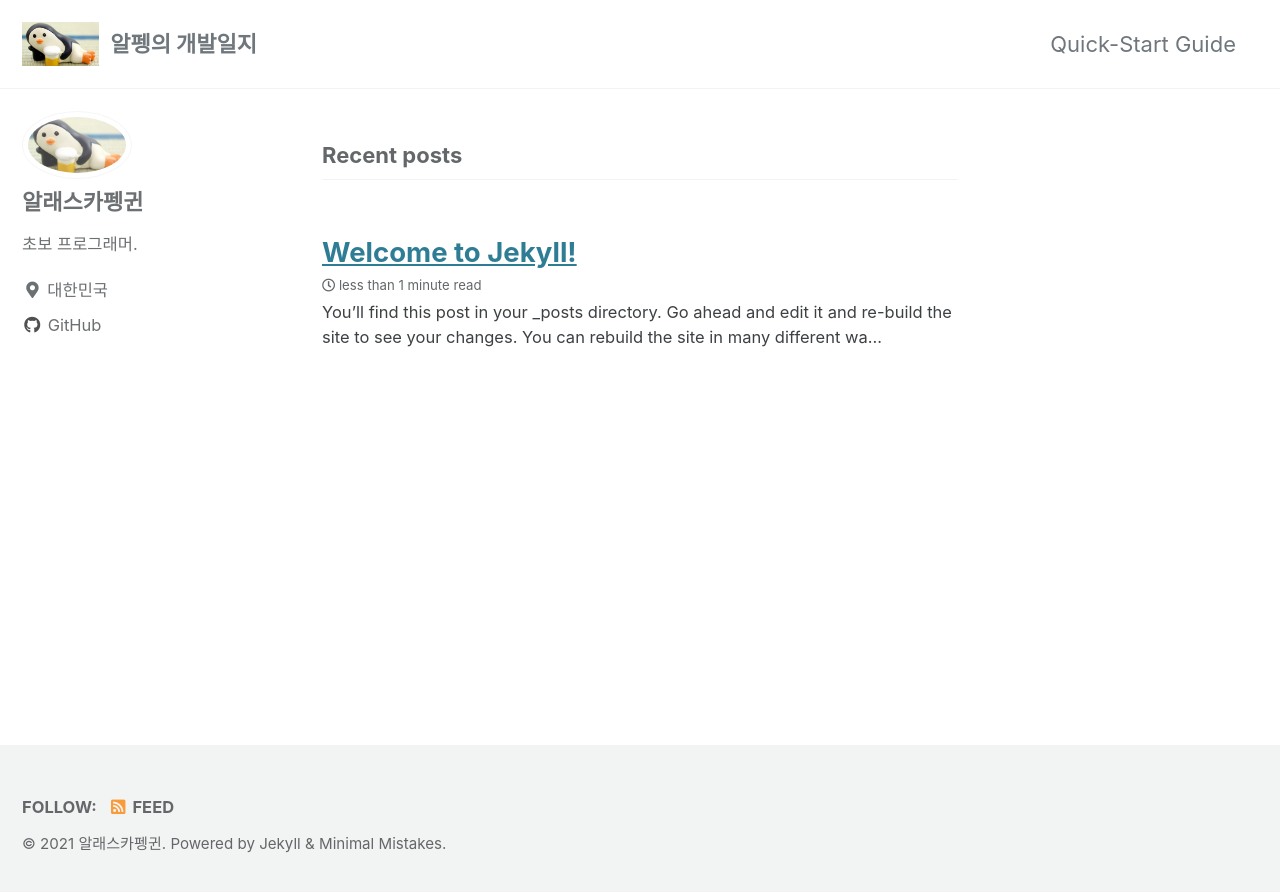
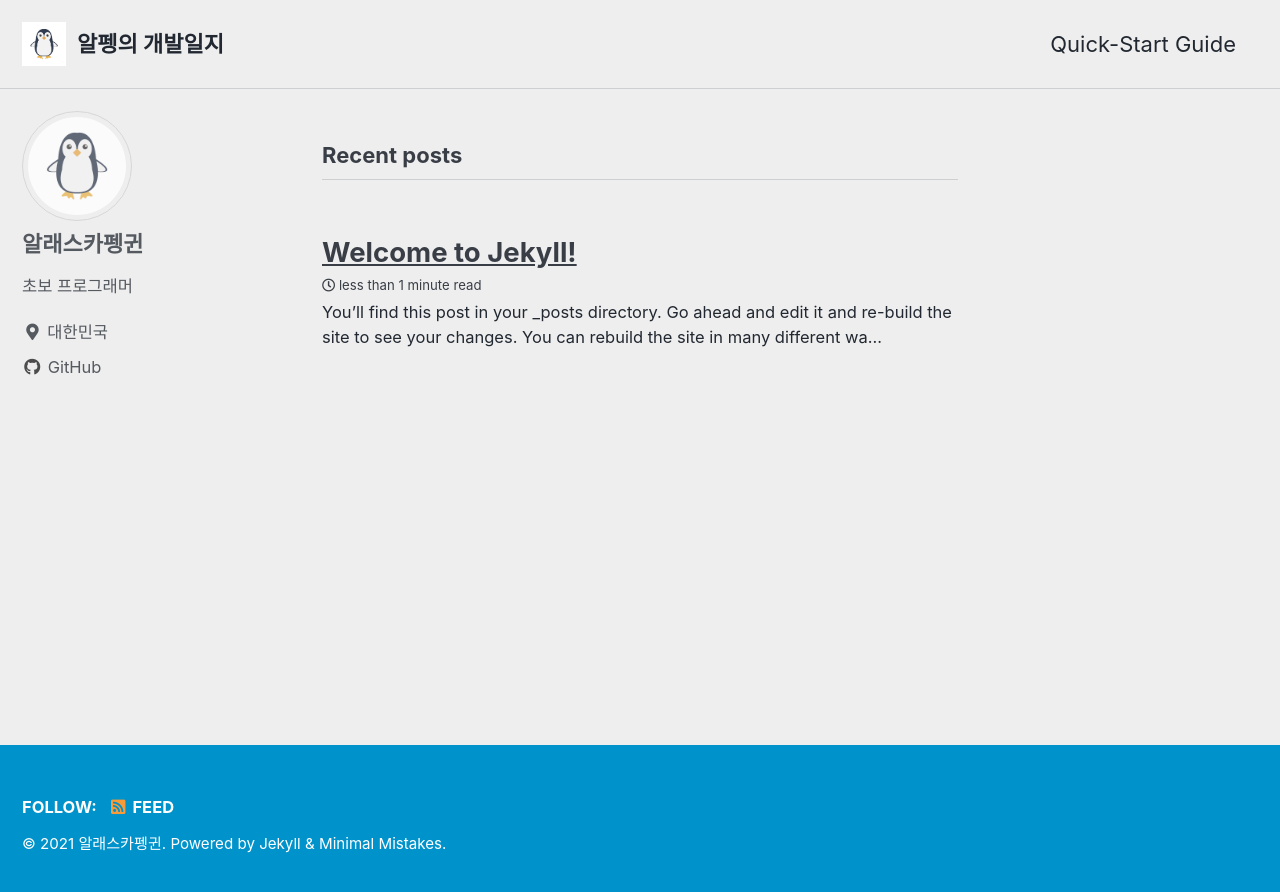
Before and after one commit to jhpark0888/jhpark0888.github.io, a Jekyll site: the page built from index.html, in a window 1280 px wide. Shown: the top 892 px of the page. Built offline with Jekyll 4.4.1, drawn with Linux system fonts in a browser that asks for light colours; cached includes are drawn as plain includes; the list of posts is cut into pages by our own code.

Commit message:
image and skin change

```diff
--- a/_config.yml
+++ b/_config.yml
@@ -12,7 +12,7 @@
 
 # theme                  : "minimal-mistakes-jekyll"
 # remote_theme           : "mmistakes/minimal-mistakes"
-minimal_mistakes_skin    : "default" # "air", "aqua", "contrast", "dark", "dirt", "neon", "mint", "plum", "sunrise"
+minimal_mistakes_skin    : "air" # "default", "aqua", "contrast", "dark", "dirt", "neon", "mint", "plum", "sunrise"
 
 # Site Settings
 locale                   : "en-US"
@@ -25,7 +25,7 @@
 baseurl                  : # the subpath of your site, e.g. "/blog"
 repository               : # GitHub username/repo-name e.g. "mmistakes/minimal-mistakes"
 teaser                   : # path of fallback teaser image, e.g. "/assets/images/500x300.png"
-logo                     : "/assets/images/penguinimage.jpg" # path of logo image to display in the masthead, e.g. "/assets/images/88x88.png"
+logo                     : "/assets/images/penguin_style1.png" # path of logo image to display in the masthead, e.g. "/assets/images/88x88.png"
 masthead_title           : # overrides the website title displayed in the masthead, use " " for no title
 # breadcrumbs            : false # true, false (default)
 words_per_minute         : 200
@@ -102,8 +102,8 @@
 # Site Author
 author:
   name             : "알래스카펭귄"
-  avatar           : "/assets/images/penguinimage.jpg" # path of avatar image, e.g. "/assets/images/bio-photo.jpg"
-  bio              : "초보 프로그래머."
+  avatar           : "/assets/images/penguin_style1.png" # path of avatar image, e.g. "/assets/images/bio-photo.jpg"
+  bio              : "초보 프로그래머"
   location         : "대한민국"
   email            :
   links:
```
Also changed, not shown: assets/images/penguin_style1.png (added), assets/images/penguin_style2.png (added), assets/images/penguinimage.jpg (deleted).
